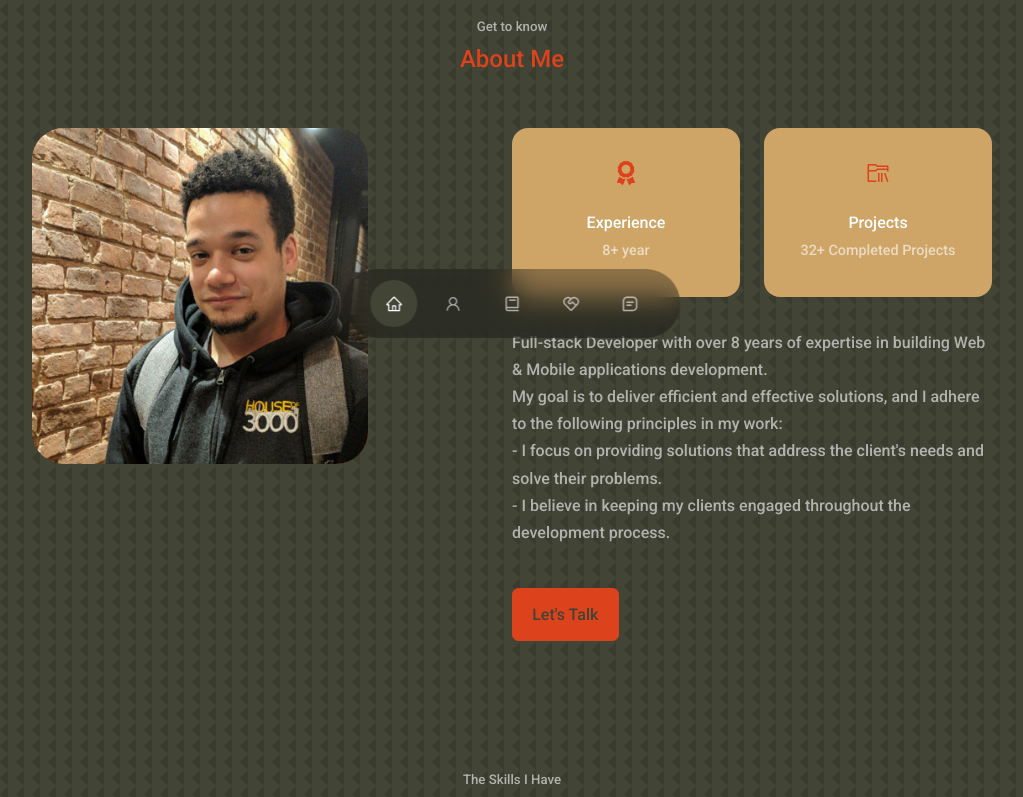
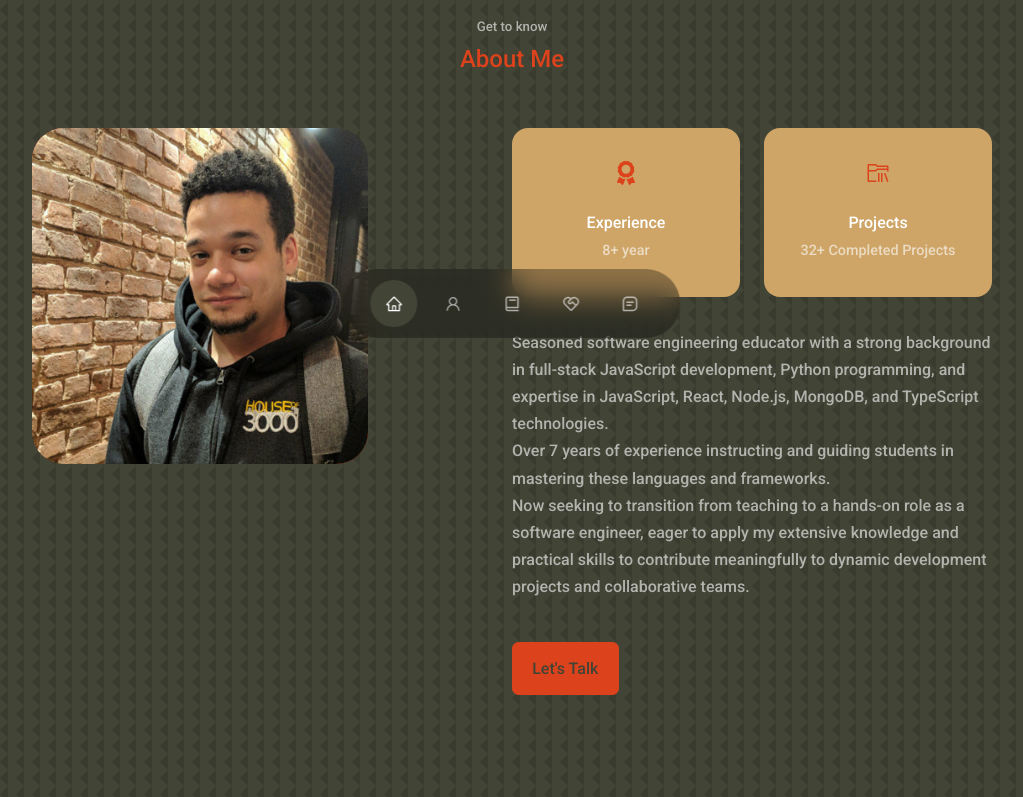
Before and after one commit to BrianCarela/Portfolio, a React (Create React App) app: page / in a window 1280 px wide. Shown: the part 430-1227 px from the top of the page, without its empty margins (128-1151 px from the left). Built offline with nearby package versions, Linux system fonts and the light colour scheme.

Commit message:
Update Intro.jsx

```diff
--- a/src/components/intro/Intro.jsx
+++ b/src/components/intro/Intro.jsx
@@ -30,13 +30,12 @@ const Intro = () => {
             </article>
           </div>
           <p>
-            Full-stack Developer with over 8 years of expertise in building Web & Mobile applications development.
+            Seasoned software engineering educator with a strong background in full-stack JavaScript development, Python programming, and expertise in JavaScript, React, Node.js, MongoDB, and TypeScript technologies.
             <br />
-            My goal is to deliver efficient and effective solutions, and I adhere to the following principles in my work:
+            Over 7 years of experience instructing and guiding students in mastering these languages and frameworks.
             <br />
-            - I focus on providing solutions that address the client's needs and solve their problems.
+            Now seeking to transition from teaching to a hands-on role as a software engineer, eager to apply my extensive knowledge and practical skills to contribute meaningfully to dynamic development projects and collaborative teams.
             <br />
-            - I believe in keeping my clients engaged throughout the development process.
           </p>
           <a href="#contact" className="btn btn-primary">
             Let's Talk
```
